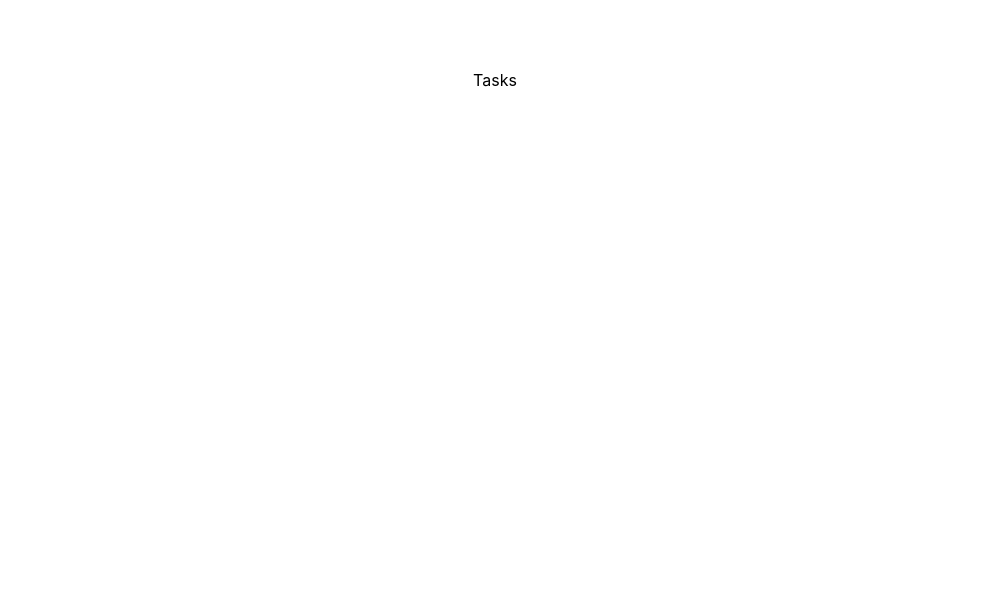
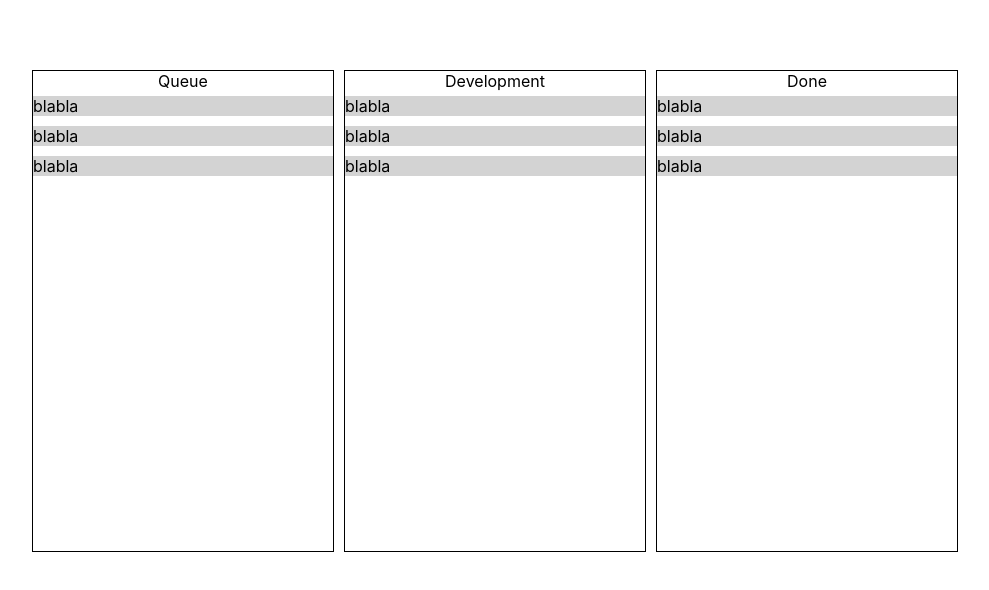
Before and after one commit to BogdanSemenov01/dashboard, a React (Create React App) app: page /1 in a window 1280 px wide. Shown: the top 590 px of the page, without its empty margins (145-1134 px from the left). Built offline with nearby package versions, Linux system fonts and the light colour scheme.

Commit message:
Add projects create and delete logic. Add tasks dnd logic

```diff
--- a/package.json
+++ b/package.json
@@ -11,9 +11,12 @@
     "@types/node": "^16.7.13",
     "@types/react": "^18.0.0",
     "@types/react-dom": "^18.0.0",
+    "@types/react-redux": "^7.1.25",
     "@types/react-router-dom": "^5.3.3",
     "@types/styled-components": "^5.1.26",
     "react": "^18.2.0",
+    "react-dnd": "^16.0.1",
+    "react-dnd-html5-backend": "^16.0.1",
     "react-dom": "^18.2.0",
     "react-redux": "^8.0.5",
     "react-router-dom": "^6.6.1",
--- a/src/App.tsx
+++ b/src/App.tsx
@@ -2,6 +2,7 @@ import React from 'react';
 import styled from 'styled-components';
 import ProjectsBoard from './components/ProjectsBoard';
 import {BrowserRouter, Route, Routes} from 'react-router-dom'
+import TasksBoards from './components/TasksBoards';
 const AppWrapper = styled.div`
   display: flex;
   justify-content: center;
@@ -14,7 +15,7 @@ function App() {
       <AppWrapper>
         <Routes>
           <Route path='/' element={<ProjectsBoard />}/>
-          <Route path='/:id' element={<div>Tasks</div>}/>
+          <Route path='/:id' element={<TasksBoards />}/>
         </Routes>
       </AppWrapper>
     </BrowserRouter>
--- a/src/components/ProjectsBoard.tsx
+++ b/src/components/ProjectsBoard.tsx
@@ -1,12 +1,51 @@
 import React from 'react'
+import { useSelector } from 'react-redux'
+import { useDispatch } from 'react-redux'
+import { RootState } from '../redux/store'
+import Flex from './styled/CommonStyledComponents'
+import { createProject, deleteProject } from '../redux/projectsSlice'
+import styled from 'styled-components';
+import { Link } from 'react-router-dom'
 
-const ProjectsBoard = (props:any) => {
+const StyledProject = styled.div`
+  border: 1px solid gray;
+  font-size: 20px;
+  margin: 5px 0;
+  padding: 0 5px;
+  width: 250px;
+  display: flex;
+  justify-content: space-between;
+  cursor: pointer;
+`;
+
+const ProjectsBoard = () => {
+  const projects = useSelector((state: RootState) => state.projects.projects)
+  const dispatch = useDispatch()
+
+  const createNewProject = () => {
+    dispatch(createProject())
+  }
+
+  const onClickDeleteProject = (e:any) => {
+    dispatch(deleteProject({id: e.target.id}))
+  }
   return (
     <div>
-      <ul>
-        <li>Project 1</li>
-        <li>Project 2</li>
-      </ul>
+        <Flex flexDirection='column'>
+      <div>
+        {projects.map((p:any) => {
+          return <StyledProject key={p.id}>
+            <Link to={'/' + p.id}>
+              {p.title}
+            </Link>
+            <div id={p.id.toFixed()} onClick={onClickDeleteProject}>x</div>
+            </StyledProject>
+        })}
+      </div>
+      <StyledProject onClick={createNewProject}>
+        Create new project +
+      </StyledProject>
+        </Flex>
     </div>
   )
 }
--- /dev/null
+++ b/src/components/Section.tsx
@@ -0,0 +1,40 @@
+import React, { useEffect, useRef } from 'react'
+import styled from 'styled-components';
+import Flex from './styled/CommonStyledComponents';
+import { useDrop } from 'react-dnd';
+import { useDispatch } from 'react-redux';
+import { changeTaskStatus } from '../redux/projectsSlice';
+import { useParams } from 'react-router-dom';
+interface Props {
+  title?: string,
+  tasks?: object,
+  children: any,
+}
+
+const SectionWrapper = styled.div`
+  width: 300px;
+  border: 1px solid black;
+  height: 60vh;
+`
+const Section = (props: Props) => {
+  const dispatch = useDispatch()
+  const projectId = useParams().id
+
+  const [collectedProps, drop ] = useDrop(() => ({
+    accept: 'task',
+    drop: (item:any) => {
+      dispatch(changeTaskStatus({id: item.id, currentStatus: item.status, nextStatus: props.title }))
+  }
+}))
+
+  return (
+    <SectionWrapper  ref={drop}>
+      <Flex flexDirection='column'>
+        <div>{props.title}</div>
+        {props.children}
+      </Flex>
+    </SectionWrapper>
+  )
+}
+
+export default Section
--- /dev/null
+++ b/src/components/Task.tsx
@@ -0,0 +1,47 @@
+import React, { useRef } from 'react'
+import type { FC } from 'react'
+import { useDrag, useDrop } from 'react-dnd/dist/hooks';
+import styled from 'styled-components';
+
+const StyledTask = styled.div`
+  background-color: lightgray;
+  width: 100%;
+  margin: 5px 0;
+`;
+
+export interface TaskProps {
+  id: any
+  text: string
+  index: number
+  status: string
+}
+
+interface DragItem {
+  index: number
+  id: string
+  type: string
+}
+
+const Task: FC<TaskProps> = (props) => {
+  const ref = useRef<HTMLDivElement>(null)
+
+  const [{ isDragging }, drag] = useDrag({
+    type: 'task',
+    item: () => {
+      return { id: props.id, index: props.index, status: props.status }
+    },
+    collect: (monitor: any) => ({
+      isDragging: monitor.isDragging(),
+    }),
+  })
+  const opacity = isDragging ? 0 : 1
+  return (
+    <>
+      <StyledTask style={{opacity}} ref={drag}>
+        {props.text}
+      </StyledTask>
+    </>
+  )
+}
+
+export default Task
--- /dev/null
+++ b/src/components/TasksBoards.tsx
@@ -0,0 +1,68 @@
+import React, { FC, useEffect } from 'react'
+import Section from './Section'
+import Flex from './styled/CommonStyledComponents'
+import { useDispatch, useSelector } from 'react-redux'
+import { RootState } from '../redux/store'
+import { useParams } from 'react-router-dom'
+import Task from './Task'
+import { DndProvider } from 'react-dnd'
+import { HTML5Backend } from 'react-dnd-html5-backend'
+import { setCurrentProjectId } from '../redux/projectsSlice'
+
+const TasksBoards: FC = () => {
+  const projects = useSelector((state: RootState) => state.projects.projects)
+  const dispatch = useDispatch()
+  const projectId = useParams().id
+  useEffect(() => {
+    dispatch(setCurrentProjectId({projectId}))
+  }, [])
+
+  const currentProject:any = []
+  projects.map((p:any) => {
+    if(p.id.toString() === projectId) {
+      currentProject.push(p)
+    }
+  })
+
+  const tasks = currentProject[0].tasks
+  const queueTasks = tasks.queueTasks
+  const developmentTasks = tasks.developmentTasks
+  const doneTasks = tasks.doneTasks
+
+  const renderTasks = (sectionTitle:string, tasks: []) => {
+    if (tasks) {
+      return tasks
+      .map((t:any, index:any) => {
+        return (
+          <Task
+            id={t.id}
+            text={t.text}
+            key={t.id}
+            index={index}
+            status={sectionTitle}
+          />
+        )
+      })
+    }
+  }
+
+  return (
+    <div>
+      <DndProvider backend={HTML5Backend}>
+        <Flex justifyContent='space-between' gap='10px'>
+          <Section title={'Queue'}>
+            {renderTasks('Queue', queueTasks)}
+          </Section>
+          <Section title={'Development'}>
+          {renderTasks('Development', developmentTasks)}
+          </Section>
+          <Section title={'Done'}>
+          {renderTasks('Done', doneTasks)}
+          </Section>
+        </Flex>
+      </DndProvider>
+    </div>
+  )
+}
+
+export default TasksBoards
--- /dev/null
+++ b/src/components/styled/CommonStyledComponents.tsx
@@ -0,0 +1,19 @@
+import styled from 'styled-components';
+
+interface FlexProps {
+  display?: string,
+  flexDirection?: string,
+  alignItems?: string,
+  justifyContent?: string,
+  gap?: string,
+}
+
+const Flex = styled.div<FlexProps>`
+  display: flex;
+  flex-direction: ${props => props.flexDirection};
+  align-items: ${({alignItems = 'center'}) => alignItems};
+  justify-content: ${({justifyContent = 'center'}) => justifyContent};
+  gap: ${({gap = '0px'}) => gap};
+`;
+
+export default Flex;
--- a/src/index.tsx
+++ b/src/index.tsx
@@ -3,13 +3,17 @@ import ReactDOM from 'react-dom/client';
 import './index.css';
 import App from './App';
 import reportWebVitals from './reportWebVitals';
+import { Provider } from 'react-redux';
+import { store } from './redux/store';
 
 const root = ReactDOM.createRoot(
   document.getElementById('root') as HTMLElement
 );
 root.render(
   <React.StrictMode>
-    <App />
+    <Provider store={store}>
+      <App />
+    </Provider>
   </React.StrictMode>
 );
 
--- /dev/null
+++ b/src/redux/projectsSlice.ts
@@ -0,0 +1,126 @@
+import {createSlice} from '@reduxjs/toolkit'
+import type {PayloadAction} from '@reduxjs/toolkit'
+
+const initialState:any = {
+  projects: [
+    {
+      title: 'Project 1',
+      id: 1,
+      tasks: {
+        queueTasks : [
+          {id: 1, text: 'blabla'},
+          {id: 2, text: 'blabla'},
+          {id: 3, text: 'blabla'},
+        ],
+        developmentTasks: [
+          {id: 4, text: 'blabla'},
+          {id: 5, text: 'blabla'},
+          {id: 6, text: 'blabla'},
+        ],
+        doneTasks: [
+          {id: 7, text: 'blabla'},
+          {id: 8, text: 'blabla'},
+          {id: 9, text: 'blabla'},
+        ],
+      }
+    },
+    {
+      title: 'Project 2',
+      id: 2,
+      tasks: {
+        queueTasks : [
+          {id: 1, text: 't 1 q'},
+          {id: 2, text: 't 2 q'},
+          {id: 3, text: 't 3 q'},
+        ],
+        developmentTasks: [
+          {id: 4, text: 't 4 dev'},
+          {id: 5, text: 't 5 dev'},
+          {id: 6, text: 't 6 dev'},
+        ],
+        doneTasks: [
+          {id: 7, text: 't 7 done'},
+          {id: 8, text: 't 8 done'},
+          {id: 9, text: 't 9 done'},
+        ],
+      }
+      }
+    ],
+  currentProjectId: 0,
+}
+
+export const projectsSlice = createSlice({
+  name: 'projects',
+  initialState,
+  reducers: {
+    createProject: (state) => {
+      state.projects.push({title:'Project ' + `${Date.now()}`, id: Date.now()})
+    },
+    deleteProject: (state, action) => {
+      const index = state.projects.findIndex((p:any) => p.id === +action.payload.id)
+      if (index > -1) {
+        state.projects.splice(index, 1)
+      }
+    },
+    setCurrentProjectId: (state, action) => {
+      state.currentProjectId = +action.payload.projectId
+    },
+    changeTaskStatus: (state, action) => {
+      state.projects.map((p:any) => {
+        if (p.id === state.currentProjectId) {
+          const element = removeTaskFromCurrentStatus(p.tasks, action.payload.currentStatus, action.payload.id)
+          pushTaskToNextStatus(p.tasks, element, action.payload.nextStatus)
+        }
+      })
+    }
+  },
+})
+
+export const {
+  createProject,
+  deleteProject,
+  setCurrentProjectId,
+  changeTaskStatus,
+} = projectsSlice.actions
+
+export default projectsSlice.reducer
+
+
+const pushTaskToNextStatus = (state: any, element: any, nextStatus: any) => {
+  let section = ''
+  switch (nextStatus) {
+    case 'Queue':
+      section = 'queueTasks'
+      break;
+    case 'Development':
+      section = 'developmentTasks'
+      break;
+    case 'Done':
+      section = 'doneTasks'
+      break;
+    default:
+      break;
+  }
+
+  state[section].push(element)
+}
+
+const removeTaskFromCurrentStatus = (state: any, currentStatus: any, id: any) => {
+  let section = ''
+  switch (currentStatus) {
+    case 'Queue':
+      section = 'queueTasks'
+      break
+    case 'Development':
+      section = 'developmentTasks'
+      break
+    case 'Done':
+      section = 'doneTasks'
+      break
+    default:
+      break;
+  }
+  const index = state[section].findIndex((el: any) => el.id === id)
+  const result = state[section].splice(index, 1)[0]
+  return result
+}
--- /dev/null
+++ b/src/redux/store.ts
@@ -0,0 +1,12 @@
+import { configureStore } from "@reduxjs/toolkit";
+import projectsReducer from './projectsSlice'
+
+export const store = configureStore({
+  reducer: {
+    projects: projectsReducer,
+  },
+})
+
+export type RootState = ReturnType<typeof store.getState>
+
+export type AppDispatch = typeof store.dispatch
```
Also changed, not shown: src/redux/tasksSlice.ts (added, +28 -0 lines), 1 other file (tests, documents, lock files or other folders).
